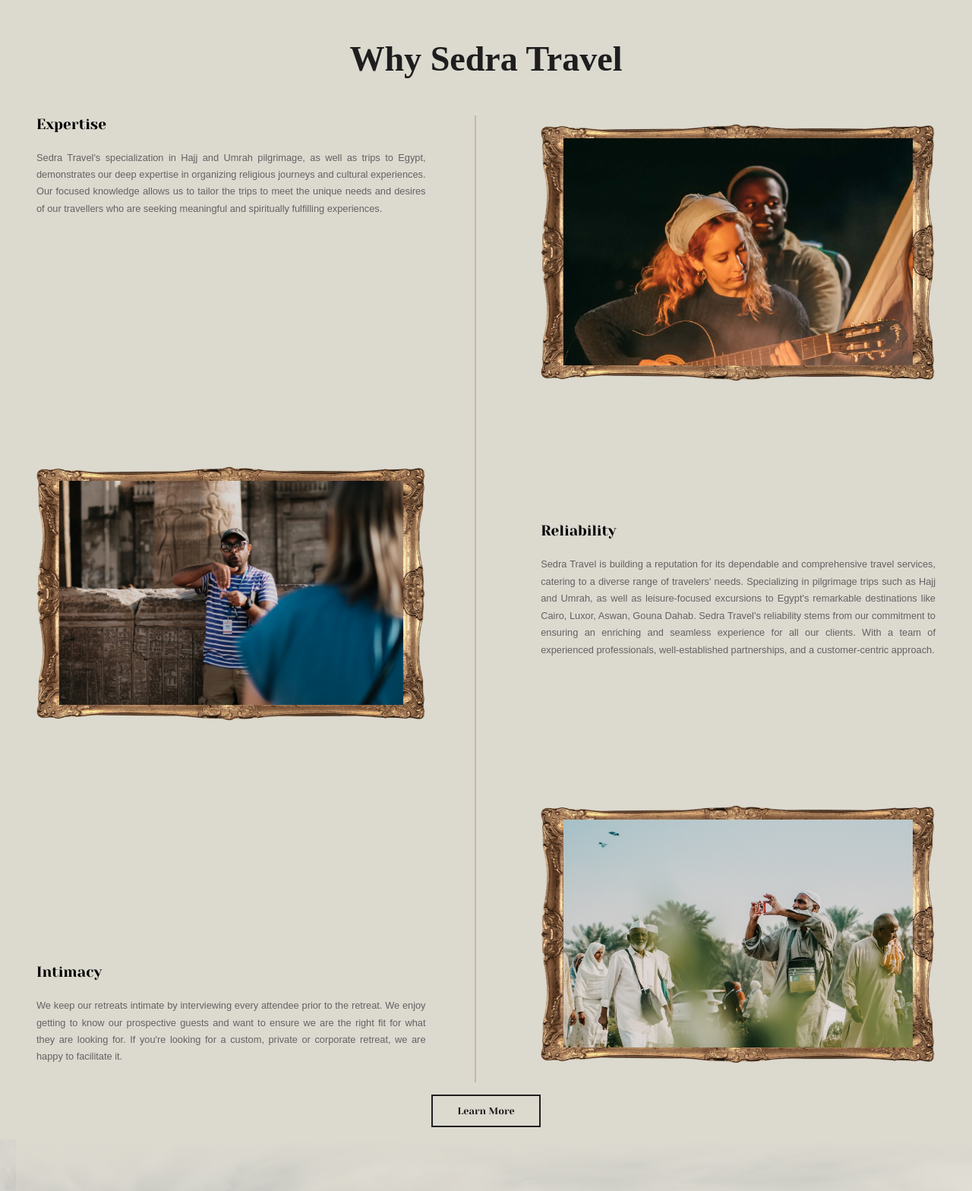
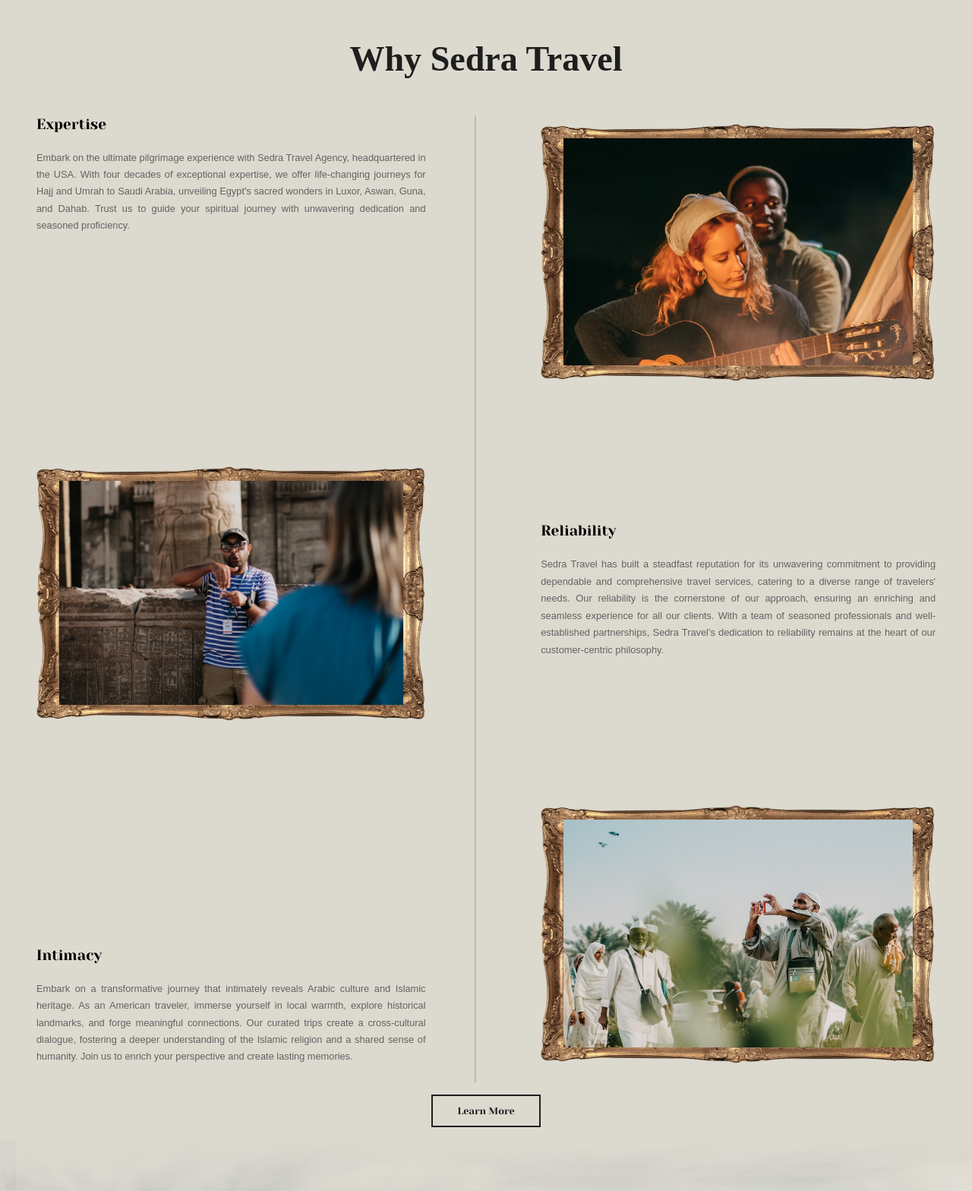
Before and after one commit to theRhasoldy/sedra-website, a website built with Vite: page src/index.html in a window 1280 px wide. Shown: the part 2266-3834 px from the top of the page at 76% size. Built offline with nearby package versions, Linux system fonts and the light colour scheme; some packages are replaced by stand-ins of ours; no server answers; the database is empty; a web font is replaced by a local one.

Commit message:
Added content (missing in 40+ years section)'

```diff
--- a/src/index.html
+++ b/src/index.html
@@ -117,10 +117,10 @@
 				<article>
 					<h3>Expertise</h3>
 					<p>
-						Sedra Travel's specialization in Hajj and Umrah pilgrimage, as well as trips to Egypt, demonstrates our
-						deep expertise in organizing religious journeys and cultural experiences. Our focused knowledge allows
-						us to tailor the trips to meet the unique needs and desires of our travellers who are seeking meaningful and
-						spiritually fulfilling experiences.
+						Embark on the ultimate pilgrimage experience with Sedra Travel Agency, headquartered in the USA. With four
+						decades of exceptional expertise, we offer life-changing journeys for Hajj and Umrah to Saudi Arabia,
+						unveiling Egypt's sacred wonders in Luxor, Aswan, Guna, and Dahab. Trust us to guide your spiritual journey
+						with unwavering dedication and seasoned proficiency.
 					</p>
 				</article>
 				<img class="frame" width="100%" src="/img/group1.jpg"
@@ -128,11 +128,11 @@
 				<article>
 					<h3>Intimacy</h3>
 					<p>
-						We keep our retreats intimate by interviewing every attendee prior
-						to the retreat. We enjoy getting to know our prospective guests
-						and want to ensure we are the right fit for what they are looking
-						for. If you're looking for a custom, private or corporate retreat,
-						we are happy to facilitate it.
+						Embark on a transformative journey that intimately reveals Arabic culture and Islamic heritage. As an
+						American traveler, immerse yourself in local warmth, explore historical landmarks, and forge meaningful
+						connections. Our curated trips create a cross-cultural dialogue, fostering a deeper understanding of the
+						Islamic religion and a shared sense of humanity. Join us to enrich your perspective and create lasting
+						memories.
 					</p>
 				</article>
 			</div>
@@ -144,12 +144,11 @@
 				<article>
 					<h3>Reliability</h3>
 					<p>
-						Sedra Travel is building a reputation for its dependable and comprehensive travel services, catering to a
-						diverse range of travelers' needs. Specializing in pilgrimage trips such as Hajj and Umrah, as well as
-						leisure-focused excursions to Egypt's remarkable destinations like Cairo, Luxor, Aswan, Gouna Dahab. Sedra
-						Travel's reliability stems from our commitment to ensuring an enriching and seamless experience for all our
-						clients. With a team of experienced professionals, well-established partnerships, and a customer-centric
-						approach.
+						Sedra Travel has built a steadfast reputation for its unwavering commitment to providing dependable and
+						comprehensive travel services, catering to a diverse range of travelers' needs. Our reliability is the
+						cornerstone of our approach, ensuring an enriching and seamless experience for all our clients. With a team
+						of seasoned professionals and well-established partnerships, Sedra Travel's dedication to reliability
+						remains at the heart of our customer-centric philosophy.
 					</p>
 				</article>
 				<img class="frame" src="/img/group3.jpg" alt="Picture of a man taking photos with his phone" />
--- a/src/scss/components/card.scss
+++ b/src/scss/components/card.scss
@@ -125,6 +125,9 @@
 .image-card {
   padding: 2rem 1rem 4rem 1rem;
   margin-bottom: 2rem;
+  @media screen and (min-width: 768px) {
+    margin-bottom: 0;
+  }
   background-color: $surface-color;
   transition: transform 0.2s ease-in;
 }
```
Also changed, not shown: src/pages/about.html (+21 -38 lines).
